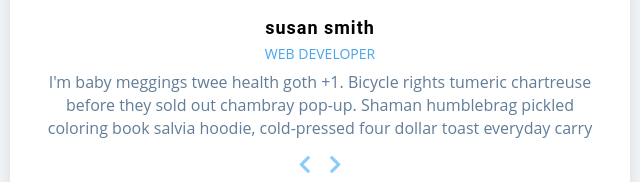
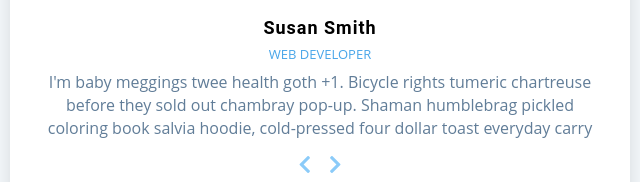
Before and after one commit to officialdanielojo/Review, a plain HTML site: page index.html in a window 1280 px wide. Shown: the part 435-617 px from the top of the page, 320-960 px from the left. Drawn offline with Linux system fonts and the light colour scheme.

Commit message:
Text capitalized

```diff
--- a/style.css
+++ b/style.css
@@ -101,6 +101,7 @@
 
 #author {
     margin-bottom: 5px;
+    text-transform: capitalize;
     width: fit-content;
 }
 
@@ -109,7 +110,7 @@
     margin-bottom: 0.5rem;
     text-transform: uppercase;
     color: #49a6e9;
-    font-size: 14px;
+    font-size: 13px;
 }
 
 #info {
```
